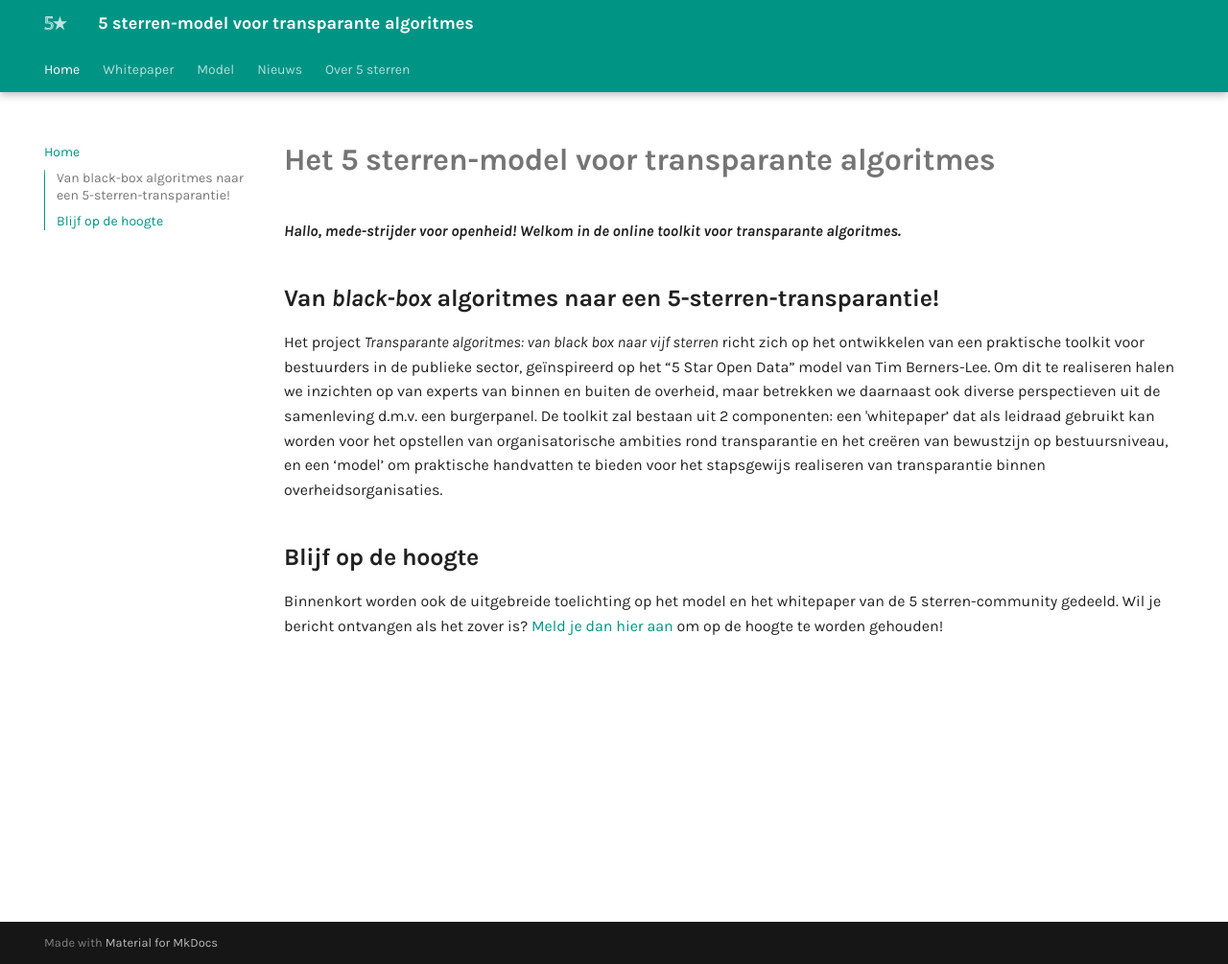
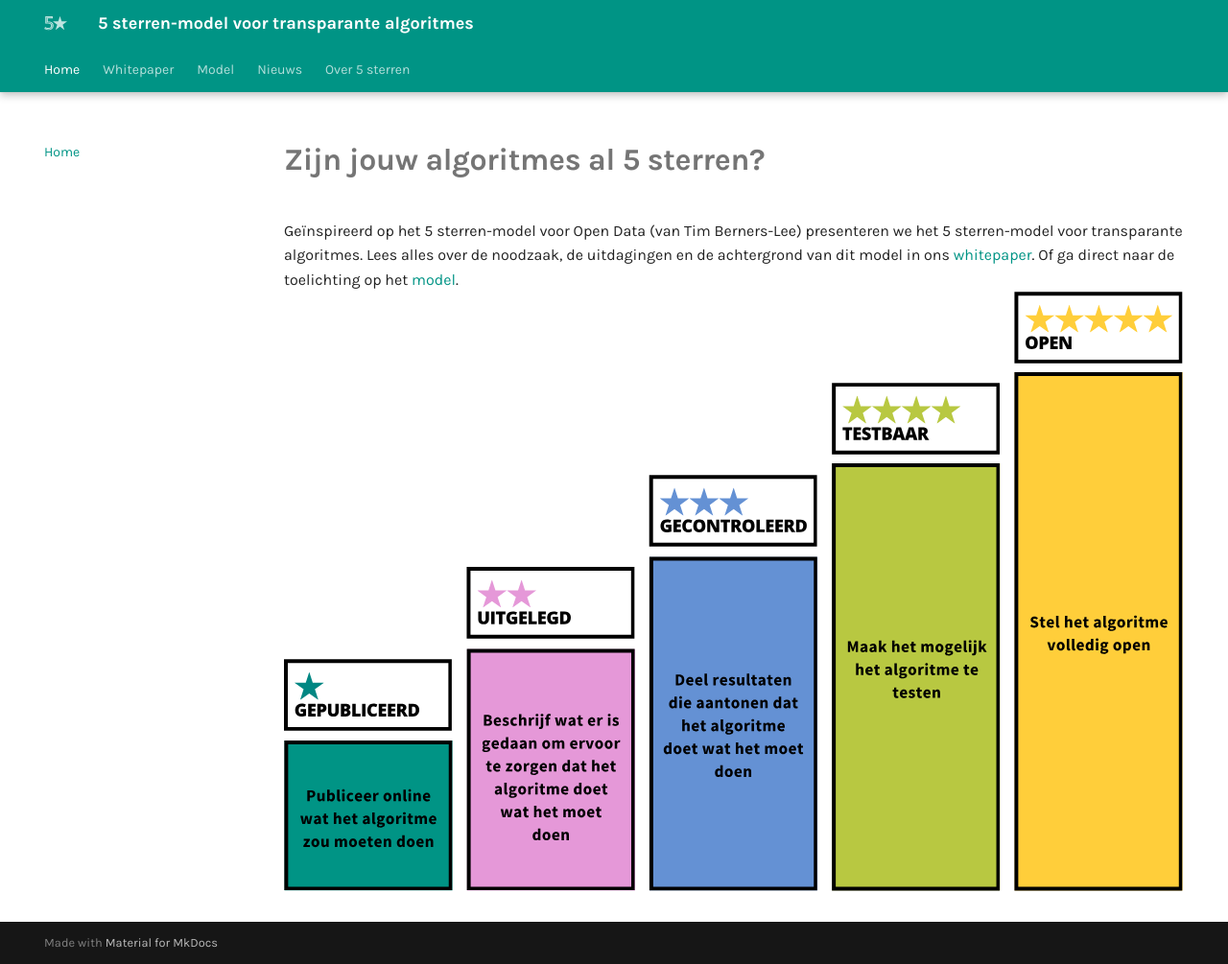
Before and after one commit to thegreenland/5-sterren-toolkit, an MkDocs documentation site: the page built from docs/index.md, in a window 1280 px wide and 1005 px high. Shown: the whole window at 96% size. Built offline with MkDocs 1.6.1 and Material for MkDocs 9.7.7, drawn with Linux system fonts in a browser that asks for light colours.

Commit message:
Update index.md

```diff
--- a/docs/index.md
+++ b/docs/index.md
@@ -1,15 +1,4 @@
-# **Het 5 sterren-model voor transparante algoritmes**
+# **Zijn jouw algoritmes al 5 sterren?**
 
-
-***Hallo, mede-strijder voor openheid! Welkom in de online toolkit voor transparante algoritmes.***
-
-
-## **Van *black-box* algoritmes naar een 5-sterren-transparantie!**
-
-Het project *Transparante algoritmes: van black box naar vijf sterren* richt zich op het ontwikkelen van een praktische toolkit voor bestuurders in de publieke sector, geïnspireerd op het “5 Star Open Data” model van Tim Berners-Lee. Om dit te realiseren halen we inzichten op van experts van binnen en buiten de overheid, maar betrekken we daarnaast ook diverse perspectieven uit de samenleving d.m.v. een burgerpanel. De toolkit zal bestaan uit 2 componenten: een 'whitepaper’ dat als leidraad gebruikt kan worden voor het opstellen van organisatorische ambities rond transparantie en het creëren van bewustzijn op bestuursniveau, en een ‘model’ om praktische handvatten te bieden voor het stapsgewijs realiseren van transparantie binnen overheidsorganisaties.
-
-
-## **Blijf op de hoogte**
-
-Binnenkort worden ook de uitgebreide toelichting op het model en het whitepaper van de 5 sterren-community gedeeld. Wil je bericht ontvangen als het zover is?
-[Meld je dan hier aan](https://cloud.tgl.eu/apps/forms/s/eCN9zCWMPwzzWN9Fae4Csb4S) om op de hoogte te worden gehouden!
+Geïnspireerd op het 5 sterren-model voor Open Data (van Tim Berners-Lee) presenteren we het 5 sterren-model voor transparante algoritmes. Lees alles over de noodzaak, de uitdagingen en de achtergrond van dit model in ons [whitepaper](5sterrenalgoritmes.nl/whitepaper/). Of ga direct naar de toelichting op het [model](5sterrenalgoritmes.nl/model/).
+![Het 5 sterren-model is gevisualiseerd als 5 oplopende tredes. De tredes zijn: gepubliceerd, uitgelegd, gecontroleerd, testbaar en open.](./img/5sterren-model.svg "Het 5 sterren-model")
```
